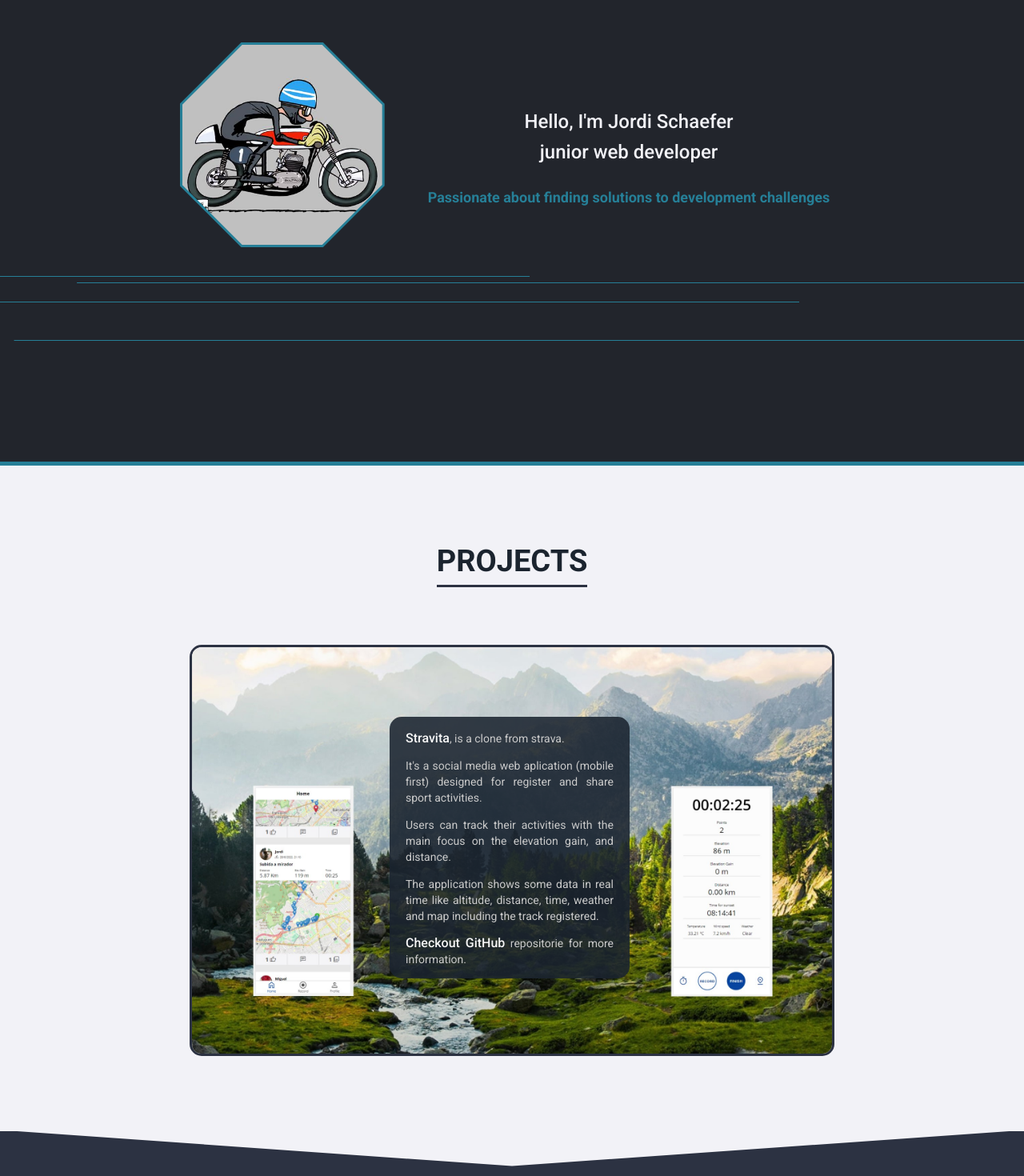
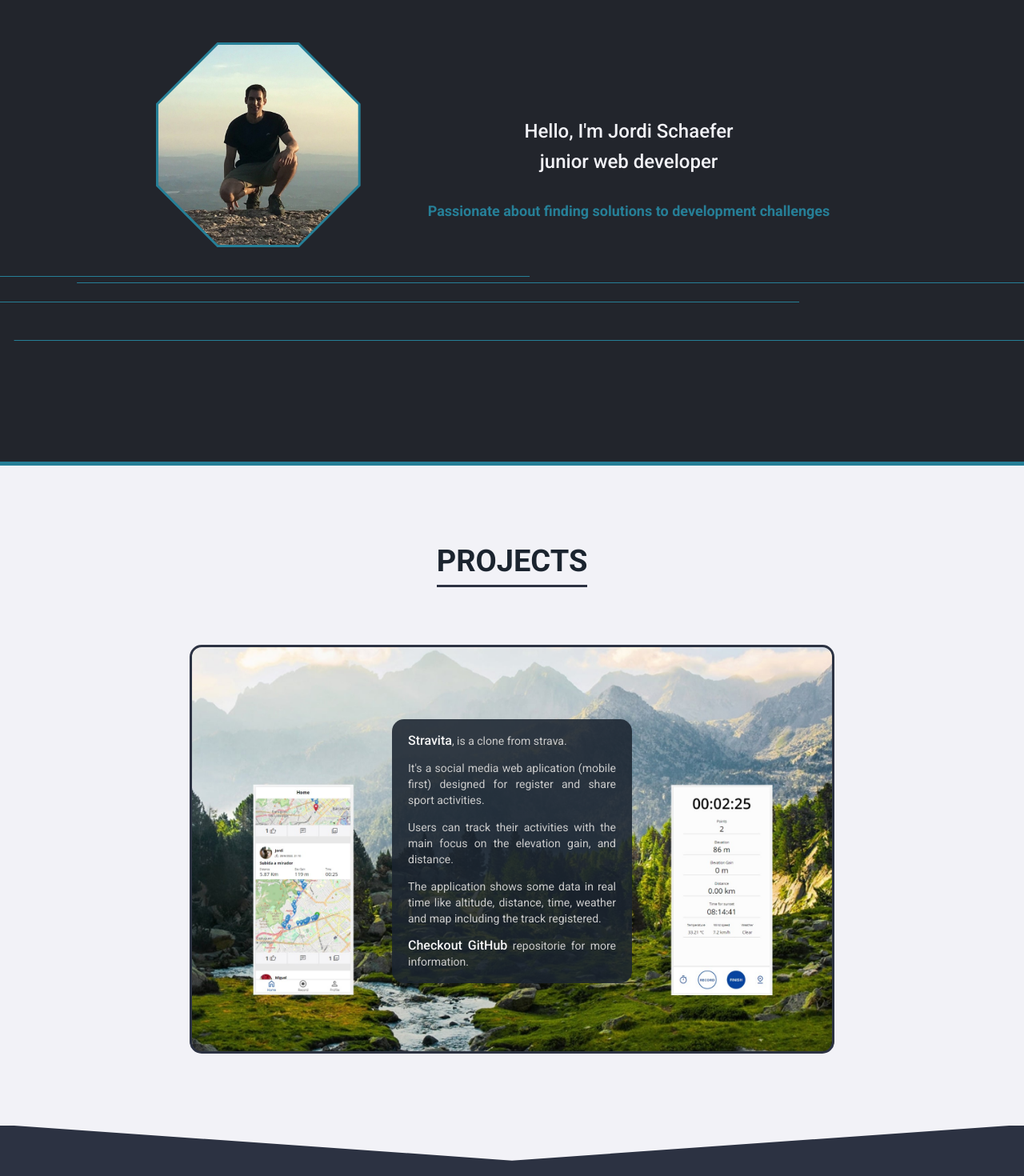
Before and after one commit to JSchaefer21/portfolio, a React (Create React App) app in the folder app/: page / in a window 1280 px wide. Shown: the part 220-1690 px from the top of the page at 80% size. Built offline with nearby package versions, Linux system fonts and the light colour scheme.

Commit message:
Update responsive styles for mobile and computer

```diff
--- a/app/src/components/Formular.jsx
+++ b/app/src/components/Formular.jsx
@@ -32,7 +32,7 @@
         })
     }
 
-    return <form className='Formular' ref={form} onSubmit={sendEmail}>
+    return <form className='Formular mw' ref={form} onSubmit={sendEmail}>
         <h1 className='Formular__title'>CONTACT</h1>
 
         <input className='Formular__input' type='text' name='user_name' placeholder=' Name'/>
--- a/app/src/components/Projects.jsx
+++ b/app/src/components/Projects.jsx
@@ -19,19 +19,14 @@
                     <p className='Project__description'>The application shows some data in real time like altitude, distance, time, weather and map including the track registered.</p>
                 </div> }
                 {hover && <div>
-                    <p className='Project__description'><text className='bold'>Front-end</text> made with HTML, SASS, Javascript, ReactJS, Express.</p>
+                    <p className='Project__description'><text className='bold'>Front-end</text> made with HTML, SASS, Javascript, React, Express.</p>
                     <p className='Project__description'><text className='bold'>Back-end</text> made with Javascript, NodeJS, MongoDB.</p>
                     <p className='Project__description'>Tested with Mocha - Chai</p>
                     <p className='Project__description'>Deployed with Surge, Heroku and MongoDB-Atlas</p>
                 </div> }
                     <p className='Project__description'><text className='bold'>Checkout GitHub</text> repositorie for more information.</p>
-
             </div>
-
-            <img className='Project__1' src='../../stravita_resume.jpg' alt=''/>
         </a>
-
-
 
     </div>
 }
--- a/app/src/styles/Formular.sass
+++ b/app/src/styles/Formular.sass
@@ -8,6 +8,7 @@
     justify-content: center
     gap: 0.4rem
     padding: 5rem 0 6rem 0
+    width: 80%
 
 .Formular__title
     font-size: 38px
@@ -19,7 +20,7 @@
 
 .Formular__input
     font-size: 16px
-    width: 440px
+    width: 100%
     border: none
     outline: none
     background-color: base.$dark-color
@@ -28,7 +29,7 @@
 
 .Formular__text
     font-size: 16px
-    width: 442px
+    width: 100%
     height: 140px
     border: none
     outline: none
@@ -62,3 +63,8 @@
     font-size: 15px
     font-weight: 400
     color: base.$white
+
+
+@media only screen and (min-width: 530px)
+    .Formular
+        width: 440px
--- a/app/src/styles/Home.sass
+++ b/app/src/styles/Home.sass
@@ -9,18 +9,14 @@
     padding: 0
     position: relative
     display: flex
-    //flex-direction: column
-    flex-direction: row
+    flex-direction: column
     align-items: center
     justify-content: center
-    gap: 2rem
-    //padding: 12rem 0 12rem 0
     height: 99vh
     border-top: 5px solid base.$main-color
     border-bottom: 5px solid base.$main-color
     background-color: #22252c
     overflow: hidden
-
 
 .slide-lines
     position:absolute
@@ -48,19 +44,19 @@
     transform: translateX(-100%)
 
 .line1
-    top:70vh
+    top:80vh
     animation: left-line 8s ease-in-out infinite
     transform: translate(100%)
 .line2
-    top:71vh
+    top:81vh
     animation: right-line 10s ease-in-out infinite
     transform: translateX(-100%)
 .line3
-    top:74vh
+    top:84vh
     animation: left-line 9s ease-in-out infinite
     transform: translate(100%)
 .line4
-    top:80vh
+    top:90vh
     animation: right-line 11s ease-in-out infinite
     transform: translateX(-100%)
 
@@ -89,9 +85,10 @@
 
 .Home__text-container
     display: flex
+    z-index: 2
     flex-direction: column
     align-items: center
-    margin-top: 1.5rem
+    margin-top: 2vh
 
 .Home__name
     padding: 0
@@ -99,10 +96,30 @@
     font-size: 24px
     font-weight: 500
     color: base.$almost-white
+    text-align: center
 
 .Home__description
-    margin: 0
-    margin-top: 1.5rem
+    margin: 4vh 30px 15vh 30px
     font-size: 18px
     font-weight: 600
     color: base.$main-color
+    text-align: center
+
+
+
+@media only screen and (min-width: 1000px)
+    .Home__header
+        flex-direction: row
+        gap: 2rem
+    .Home__text-container
+        margin-top: 7vh
+    .Home__description
+        margin-bottom: 0
+    .line1
+        top:70vh
+    .line2
+        top:71vh
+    .line3
+        top:74vh
+    .line4
+        top:80vh
--- a/app/src/styles/Projects.sass
+++ b/app/src/styles/Projects.sass
@@ -18,15 +18,12 @@
     margin-bottom: 4rem
 
 .Project__container
-    position: absolute
-    z-index: 1
-    left: 250px
-    top: 90px
-    width: 300px
-    min-height: 200px
+    left: 50%
+    width: 90%
+    transform: translate(6%, 20%)
     background-color: #1b242fdf
     border-radius: 15px
-    padding-top: 3px
+    padding: 3px 0 3px 0
 
 .Project__description
     padding: 0px 20px 0 20px
@@ -41,9 +38,33 @@
     color: #f6f6f6
 
 .Project_1
-    position: relative
-.Project__1
-    position: relative
-    max-width: 800px
+    width: 90%
+    height: 505px
     border-radius: 15px
     border: 3px solid base.$light-color
+    background-image: url('../../public/stravita_resume.jpg')
+    background-size: cover
+    background-position: center
+
+
+@media only screen and (min-width: 445px)
+    .Project__container
+        width: 65%
+        transform: translate(27%, 27%)
+@media only screen and (min-width: 650px)
+    .Project__container
+        width: 48%
+        transform: translate(54%, 25%)
+
+@media only screen and (min-width: 900px)
+    .Project_1
+        position: relative
+        display: flex
+        width: 800px
+        height: 505px
+    .Project__container
+        position: absolute
+        left: 250px
+        top: 90px
+        width: 300px
+        transform: translate(0, 0)
```
Also changed, not shown: app/public/foto_perfil.jpg.
